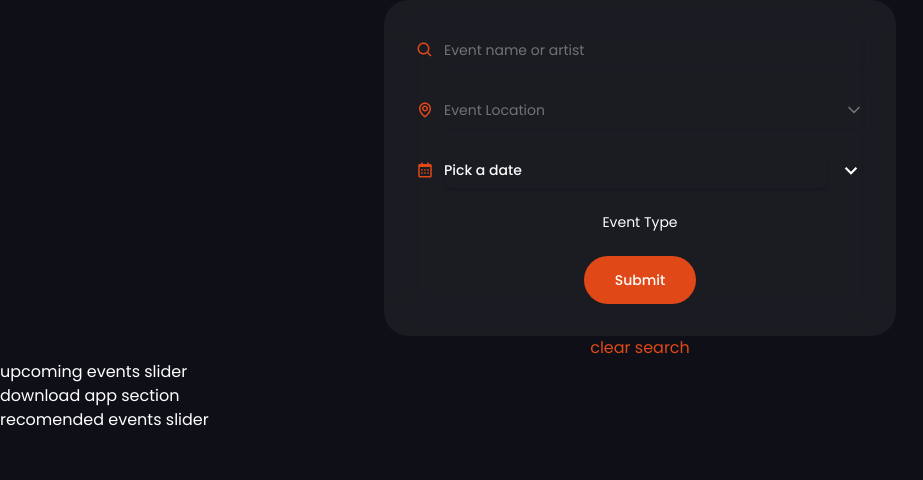
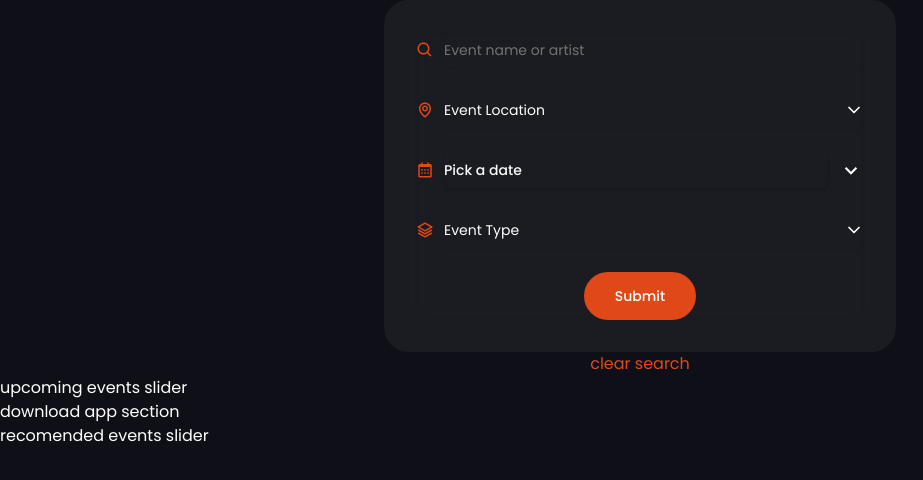
Before and after one commit to RuanTarcisio/EventApp, a Next.js app: page / in a window 1280 px wide. Shown: the top 480 px of the page, without its empty margins (0-923 px from the left). Built offline with nearby package versions, Linux system fonts and the light colour scheme; data requests are answered from the project's data file.

Commit message:
SearchBar Finished

```diff
--- /dev/null
+++ b/components/SearchBar/EventType.jsx
@@ -0,0 +1,58 @@
+import { BiLayer } from "react-icons/bi";
+
+import {
+  Select,
+  SelectContent,
+  SelectGroup,
+  SelectItem,
+  SelectLabel,
+  SelectTrigger,
+  SelectValue,
+} from "../ui/select";
+import { useContext } from "react";
+import { EventContext } from "@/contexts/EventContext";
+
+const EventType = () => {
+  const { events, selectedType, setSelectedType } = useContext(EventContext);
+
+  const uniqueTypes = [
+    "All type",
+    ...new Set(events.map((event) => event.type)),
+  ];
+  console.log(uniqueTypes);
+
+  return (
+    <div className="flex items-center gap-[10px] w-full xl:w-[190px] select-none">
+      {/* icon */}
+      <div className="text-lg text-accent">
+        <BiLayer />
+      </div>
+      <Select
+        value={selectedType}
+        onValueChange={(value) => setSelectedType(value)}
+      >
+        <SelectTrigger className="bg-transparent border-none focus:ring-0 focus:ring-offset-0 text-left p-0 capitalize">
+          <SelectValue placeholder="Event Type" />
+        </SelectTrigger>
+        <SelectContent>
+          <SelectGroup>
+            <SelectLabel>Type </SelectLabel>
+            {uniqueTypes.map((type, index) => {
+              return (
+                <SelectItem
+                  value={type == "All type" ? null : type}
+                  key={index}
+                  className="capitalize"
+                >
+                  {type}
+                </SelectItem>
+              );
+            })}
+          </SelectGroup>
+        </SelectContent>
+      </Select>
+    </div>
+  );
+};
+
+export default EventType;
--- a/components/SearchBar/Searchbar.jsx
+++ b/components/SearchBar/Searchbar.jsx
@@ -5,6 +5,7 @@ import { EventContext } from "@/contexts/EventContext";
 import EventSearch from "./EventSearch";
 import EventLocation from "./EventLocation";
 import EventDate from "./EventDate";
+import EventType from "./EventType";
 
 const Searchbar = () => {
   const { handleSubmit } = useContext(EventContext);
@@ -20,7 +21,7 @@ const Searchbar = () => {
       {/*event date*/}
       <EventDate />
       {/*event location*/}
-      <div>Event Type</div>
+      <EventType />
       <button onClick={handleSubmit} className="btn btn-accent">
         Submit
       </button>
--- a/components/ui/select.jsx
+++ b/components/ui/select.jsx
@@ -17,7 +17,7 @@ const SelectTrigger = React.forwardRef(
     <SelectPrimitive.Trigger
       ref={ref}
       className={cn(
-        "flex h-9 w-full items-center justify-between whitespace-nowrap rounded-md border border-neutral-200 bg-transparent px-3 py-2 text-sm shadow-sm ring-offset-white data-[placeholder]:text-neutral-500 focus:outline-none focus:ring-1 focus:ring-neutral-950 disabled:cursor-not-allowed disabled:opacity-50 [&>span]:line-clamp-1 dark:border-neutral-800 dark:ring-offset-neutral-950 dark:data-[placeholder]:text-neutral-400 dark:focus:ring-neutral-300",
+        "flex h-9 w-full items-center justify-between whitespace-nowrap rounded-md border border-neutral-200 bg-transparent px-3 py-2 text-sm shadow-sm ring-offset-white data-[placeholder]:text-white focus:outline-none focus:ring-1 focus:ring-neutral-950 disabled:cursor-not-allowed disabled:opacity-50 [&>span]:line-clamp-1 dark:border-neutral-800 dark:ring-offset-neutral-950 dark:data-[placeholder]:text-white dark:focus:ring-neutral-300",
         className
       )}
       {...props}
--- a/contexts/EventContext.jsx
+++ b/contexts/EventContext.jsx
@@ -14,33 +14,36 @@ const EventProvider = ({ children }) => {
   const [searchTerm, setSearchTerm] = useState("");
   const [selectedLocation, setSelectedLocation] = useState("");
   const [selectedDate, setSelectedDate] = useState("");
+  const [selectedType, setSelectedType] = useState("");
 
   //applied filters (after submit)
   const [appliedFilters, setApplietFilters] = useState({
     searchTerm: "",
     selectedLocation: "",
     selectedDate: null,
+    selectedType: "",
   });
 
   const filteredEvents = useMemo(() => {
     const today = new Date();
-  // Normaliza 'today' para o início do dia no fuso horário local
-  const todayMidnightLocal = new Date(today.getFullYear(), today.getMonth(), today.getDate());
+    // Cria 'today' como meia-noite UTC (do seu dia local atual)
+    const todayMidnightUTC = new Date(
+      Date.UTC(today.getFullYear(), today.getMonth(), today.getDate())
+    );
 
     return events.filter((event) => {
-    // 1. Converte a string 'event.date' para um objeto Date.
-    // Usamos 'event.date + "T00:00:00"' para forçar a interpretação como início do dia local,
-    // ou apenas new Date(event.date) e depois ajustar.
-    // A forma mais segura é: new Date(year, month, day) para criar no fuso horário local.
+      // 1. Parseia a data do evento da string (assumindo que "YYYY-MM-DD" é o dia no fuso horário do evento)
       const eventYear = parseInt(event.date.substring(0, 4));
       const eventMonth = parseInt(event.date.substring(5, 7)) - 1; // Mês é 0-indexado
       const eventDay = parseInt(event.date.substring(8, 10));
 
-    // Cria a data do evento à meia-noite no fuso horário local
-    const eventDateMidnightLocal = new Date(eventYear, eventMonth, eventDay);
+      // Cria a data do evento à meia-noite UTC para comparação consistente
+      const eventDateMidnightUTC = new Date(
+        Date.UTC(eventYear, eventMonth, eventDay)
+      );
 
-    // Verifica se o evento já passou
-    if (eventDateMidnightLocal < todayMidnightLocal) {
+      // Verifica se o evento já passou (comparação em UTC)
+      if (eventDateMidnightUTC < todayMidnightUTC) {
         return false;
       }
 
@@ -57,33 +60,26 @@ const filteredEvents = useMemo(() => {
           appliedFilters.selectedLocation.toLowerCase()
         : true;
 
-    let matchesDate = true; // Assume true by default
+      let matchesDate = true;
       if (appliedFilters.selectedDate) {
-      // Normaliza 'selectedDate' (do DatePicker) para o início do dia no fuso horário local
-      const selectedDateMidnightLocal = new Date(
+        // Cria a data selecionada à meia-noite UTC
+        const selectedDateMidnightUTC = new Date(
+          Date.UTC(
             appliedFilters.selectedDate.getFullYear(),
             appliedFilters.selectedDate.getMonth(),
             appliedFilters.selectedDate.getDate()
+          )
         );
-
-      // Compara os milissegundos para ver se são o mesmo dia local
-      matchesDate = eventDateMidnightLocal.getTime() === selectedDateMidnightLocal.getTime();
+        // Compara os milissegundos UTC
+        matchesDate =
+          eventDateMidnightUTC.getTime() === selectedDateMidnightUTC.getTime();
       }
 
-    // Logs para depuração mais detalhada
-    console.log('--- Evento:', event.title, '---');
-    console.log('Data do Evento (original):', event.date);
-    console.log('Data do Evento (normalizada local):', eventDateMidnightLocal);
-    console.log('Data Selecionada (normalizada local):', appliedFilters.selectedDate ? new Date(appliedFilters.selectedDate.getFullYear(), appliedFilters.selectedDate.getMonth(), appliedFilters.selectedDate.getDate()) : 'N/A');
-    console.log('Hoje (normalizado local):', todayMidnightLocal);
-    console.log('EventDateMidnightLocal < TodayMidnightLocal:', eventDateMidnightLocal < todayMidnightLocal);
-    console.log('matchesSearch:', matchesSearch);
-    console.log('matchesLocation:', matchesLocation);
-    console.log('matchesDate:', matchesDate);
-    console.log('Resultado Final para este evento:', matchesSearch && matchesLocation && matchesDate);
+      const matchesType = appliedFilters.selectedType
+        ? event.type.toLowerCase() === appliedFilters.selectedType.toLowerCase()
+        : true;
 
-
-    return matchesSearch && matchesLocation && matchesDate;
+      return matchesSearch && matchesLocation && matchesDate && matchesType;
     });
   }, [events, appliedFilters]);
 
@@ -111,7 +107,12 @@ const filteredEvents = useMemo(() => {
   const handleSubmit = () => {
     setIsLoading(true);
     setShowEventList(true);
-    setApplietFilters({ searchTerm, selectedLocation, selectedDate });
+    setApplietFilters({
+      searchTerm,
+      selectedLocation,
+      selectedDate,
+      selectedType,
+    });
     setTimeout(() => {
       setIsLoading(false);
     }, 2500);
@@ -122,6 +123,7 @@ const filteredEvents = useMemo(() => {
     setShowEventList(false);
     setSelectedLocation("");
     setSelectedDate(null);
+    setSelectedType("");
   };
 
   return (
@@ -140,6 +142,8 @@ const filteredEvents = useMemo(() => {
         selectedLocation,
         selectedDate,
         setSelectedDate,
+        selectedType,
+        setSelectedType,
       }}
     >
       {children}
```
Lines whose indentation alone changed are shown as unchanged.
